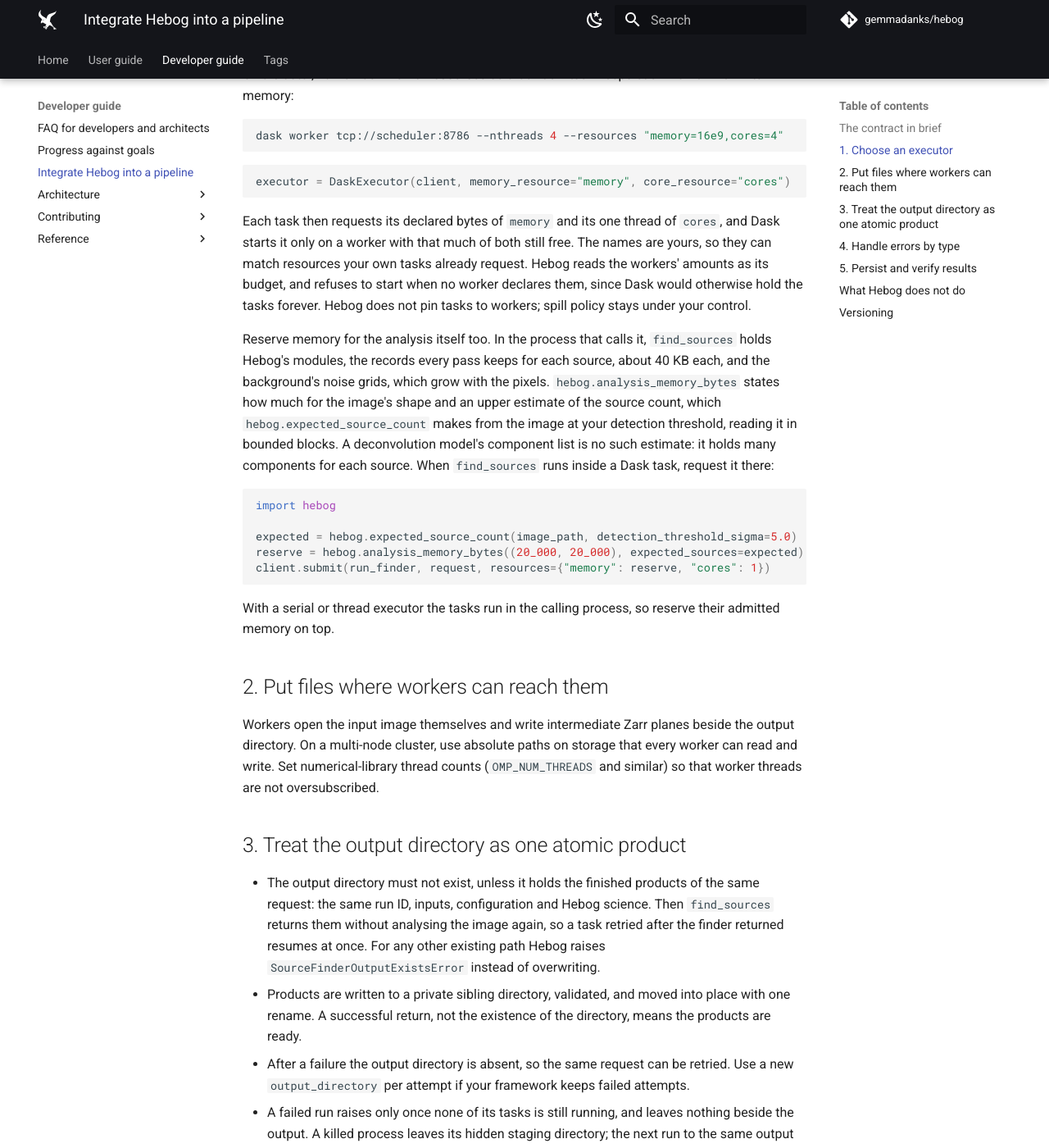
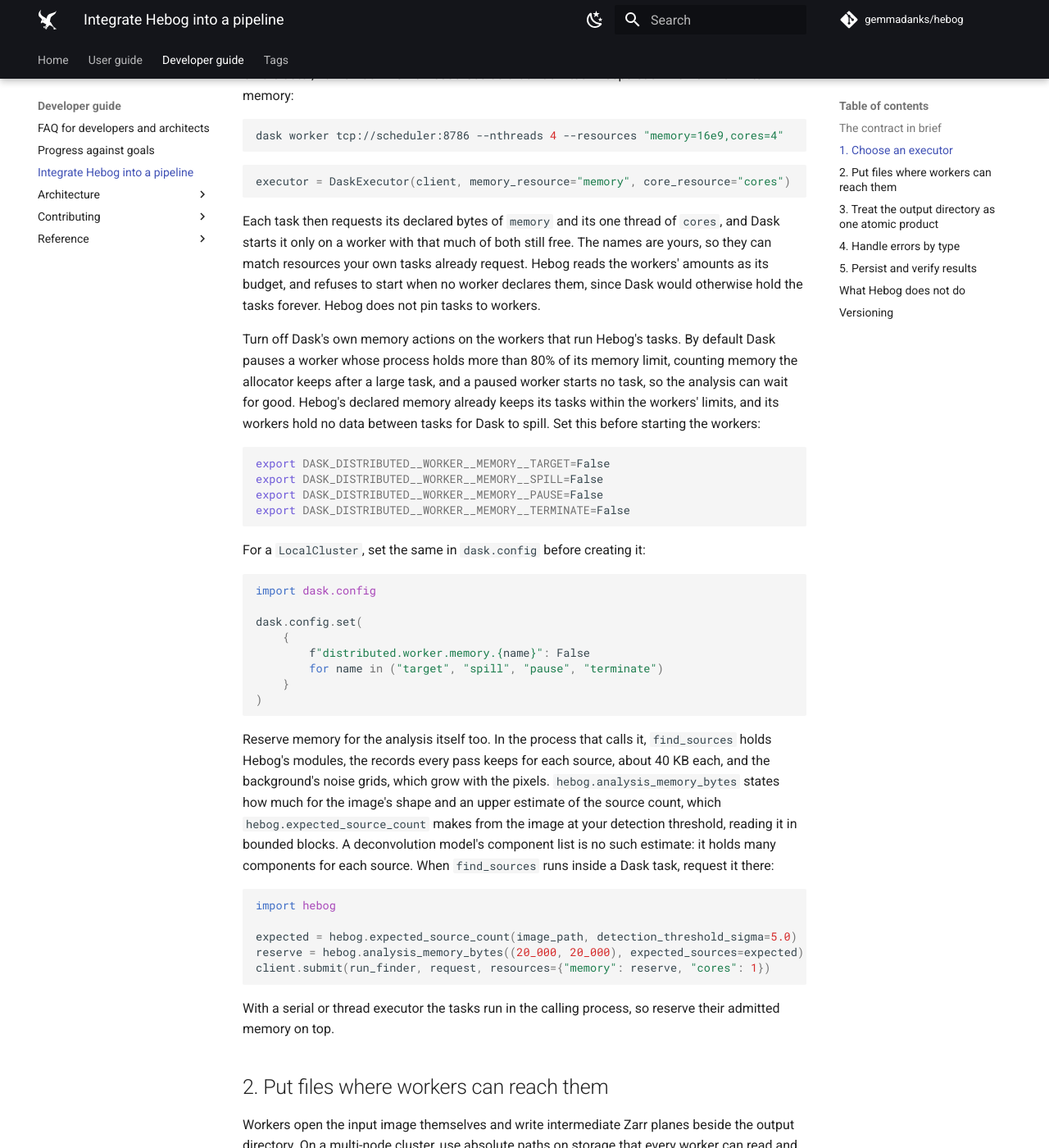
Before and after one commit to gemmadanks/hebog, an MkDocs documentation site: the page built from docs/how-to/integrate-into-a-pipeline.md, in a window 1280 px wide and 1400 px high, scrolled down 1808 px. Shown: the whole window at 82% size. Built offline with MkDocs 1.6.1 and Material for MkDocs 9.7.7, drawn with Linux system fonts in a browser that asks for light colours; comment, search, counter and statistics services are not loaded.

Commit message:
docs: tell Dask users to turn off worker memory pausing (#210)
Dask pauses a worker whose process holds more than 80% of its memory
limit, and a paused worker starts no task, so a run on a caller's
cluster could wait for good. Hebog's own test, profile and benchmark
clusters already turn these actions off; the pipeline guide said only
that spill policy was the caller's. It now says to turn them off and
shows how, for `dask worker` and for a `LocalCluster`, since Hebog's
declared memory keeps its tasks within the workers' limits.

````diff
--- a/docs/how-to/integrate-into-a-pipeline.md
+++ b/docs/how-to/integrate-into-a-pipeline.md
@@ -92,8 +92,35 @@ of `cores`, and Dask starts it only on a worker with that much of both
 still free. The names are yours, so they can match resources your own
 tasks already request. Hebog reads the workers' amounts as its budget, and
 refuses to start when no worker declares them, since Dask would otherwise
-hold the tasks forever. Hebog does not pin tasks to workers; spill policy
-stays under your control.
+hold the tasks forever. Hebog does not pin tasks to workers.
+
+Turn off Dask's own memory actions on the workers that run Hebog's tasks.
+By default Dask pauses a worker whose process holds more than 80% of its
+memory limit, counting memory the allocator keeps after a large task, and
+a paused worker starts no task, so the analysis can wait for good. Hebog's
+declared memory already keeps its tasks within the workers' limits, and
+its workers hold no data between tasks for Dask to spill. Set this before
+starting the workers:
+
+```bash
+export DASK_DISTRIBUTED__WORKER__MEMORY__TARGET=False
+export DASK_DISTRIBUTED__WORKER__MEMORY__SPILL=False
+export DASK_DISTRIBUTED__WORKER__MEMORY__PAUSE=False
+export DASK_DISTRIBUTED__WORKER__MEMORY__TERMINATE=False
+```
+
+For a `LocalCluster`, set the same in `dask.config` before creating it:
+
+```python
+import dask.config
+
+dask.config.set(
+    {
+        f"distributed.worker.memory.{name}": False
+        for name in ("target", "spill", "pause", "terminate")
+    }
+)
+```
 
 Reserve memory for the analysis itself too. In the process that calls it,
 `find_sources` holds Hebog's modules, the records every pass keeps for each
````
